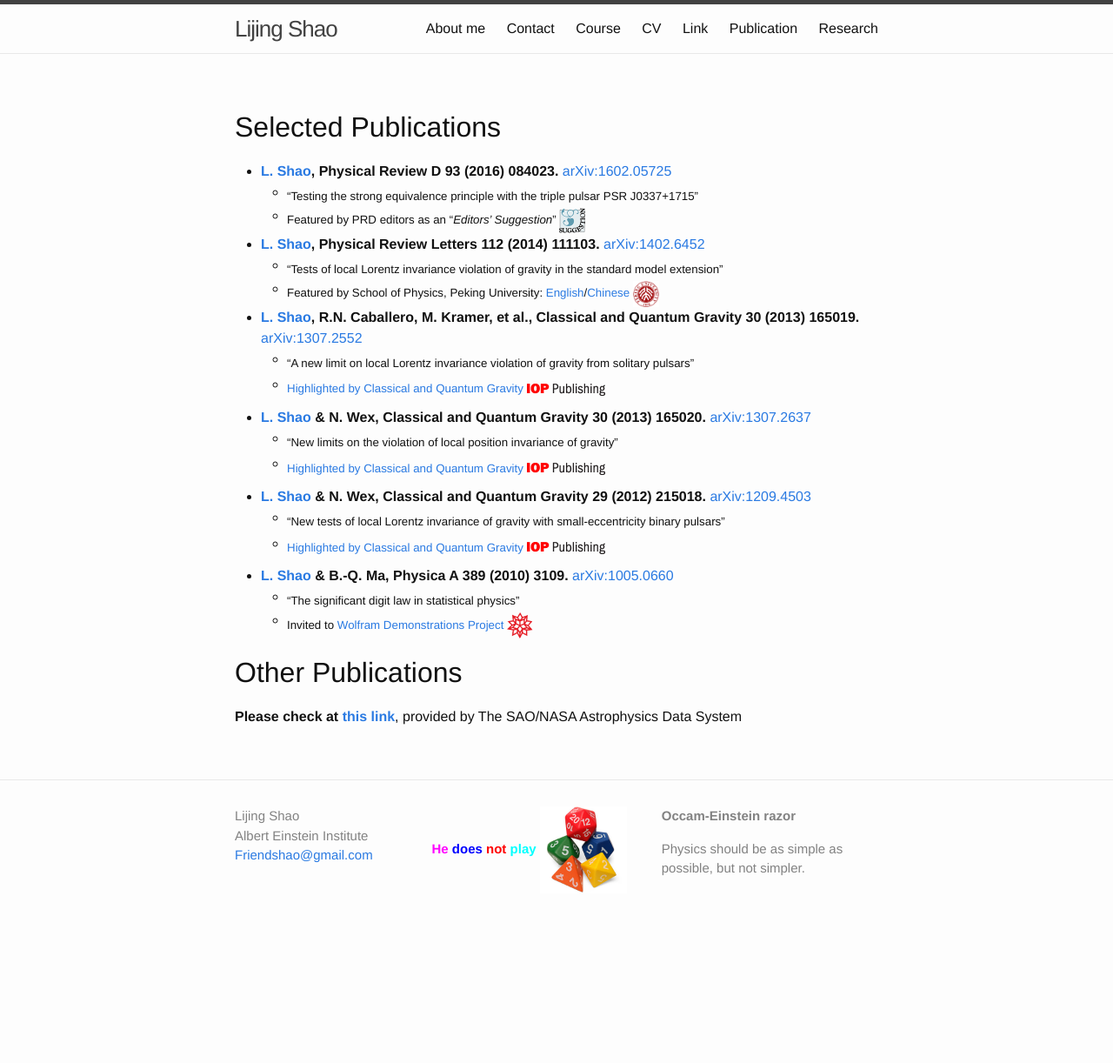
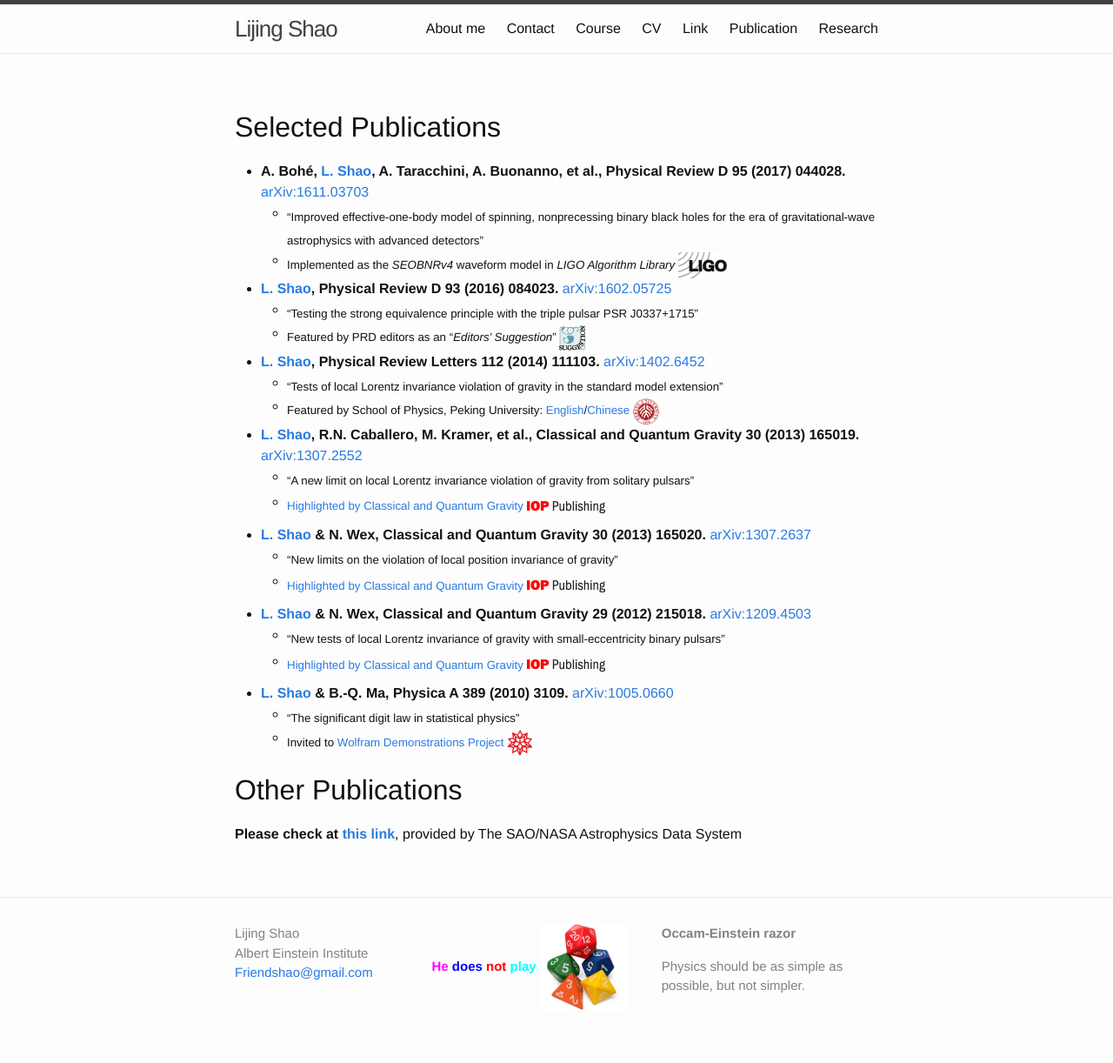
Before and after one commit to Friendshao/Friendshao.github.io, a Jekyll site: the page built from publication/publication.md, in a window 1280 px wide. Shown: the whole page at 87% size. Built offline with Jekyll 4.4.1, drawn with Linux system fonts in a browser that asks for light colours; before the commit the page ends 1087 px from its top, so only the background shows below that.

Commit message:
update cv

```diff
--- a/publication/publication.md
+++ b/publication/publication.md
@@ -6,6 +6,16 @@ permalink: /publication/
 
 ## Selected Publications
 
+- **A. Bohé, [L. Shao](http://friendshao.github.io/),
+    A. Taracchini, A. Buonanno, et al.,
+    Physical Review D 95 (2017) 044028.**
+    [arXiv:1611.03703](http://arxiv.org/abs/1611.03703)
+  - <sub>"Improved effective-one-body model of spinning, nonprecessing
+  binary black holes for the era of gravitational-wave astrophysics
+  with advanced detectors"
+  - <sub>Implemented as the *SEOBNRv4* waveform model in *LIGO
+         Algorithm Library*
+  <img src="LIGO.jpg" alt="LIGO" style="height:30px;">
 - **[L. Shao](http://friendshao.github.io/), Physical Review D 93 (2016) 084023.** [arXiv:1602.05725](http://arxiv.org/abs/1602.05725)
   - <sub>"Testing the strong equivalence principle with the triple pulsar PSR J0337+1715"
   - <sub>Featured by PRD editors as an "*Editors' Suggestion*"
```
Also changed, not shown: publication/LIGO.jpg (added), 1 other file.
